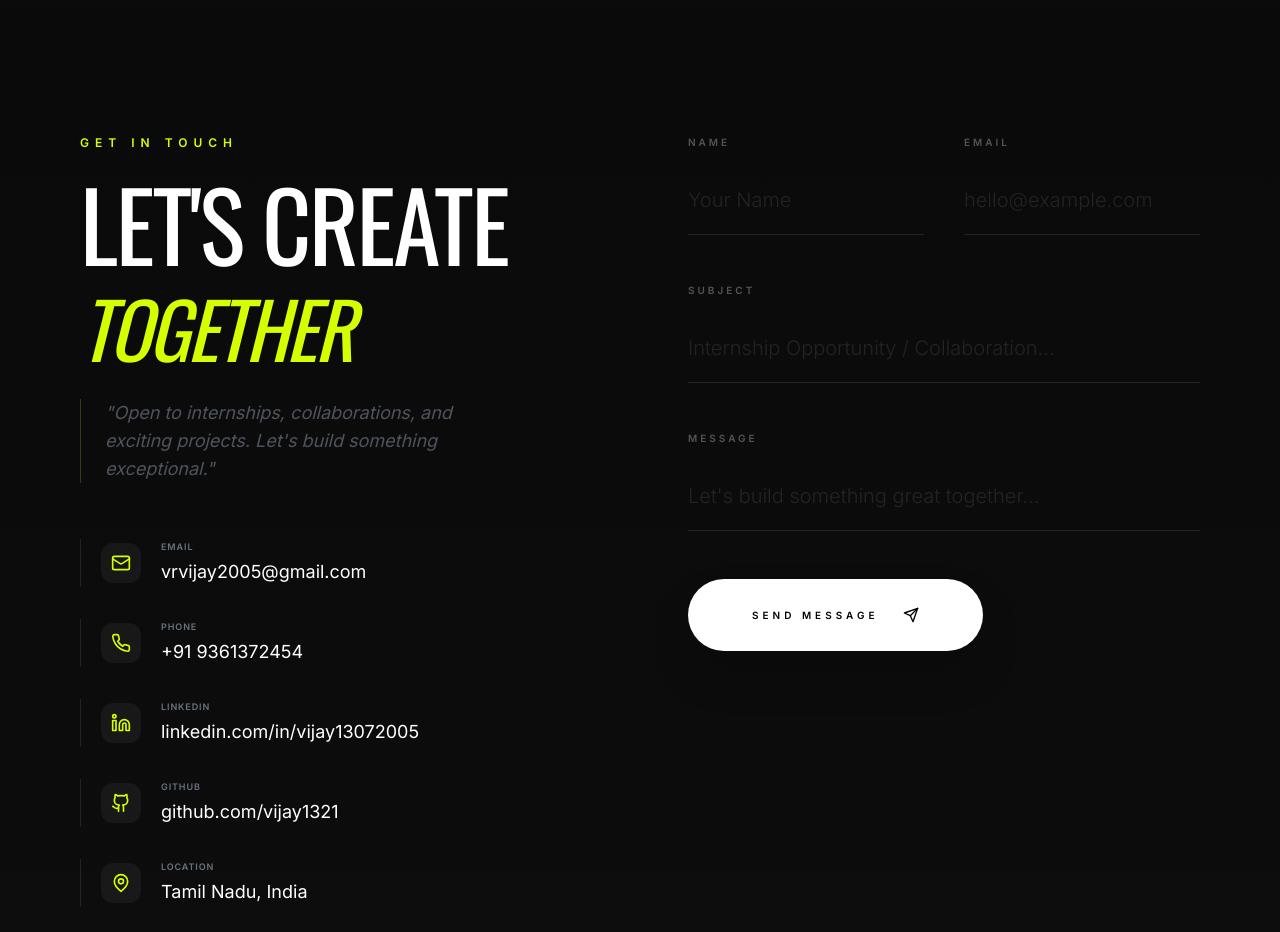
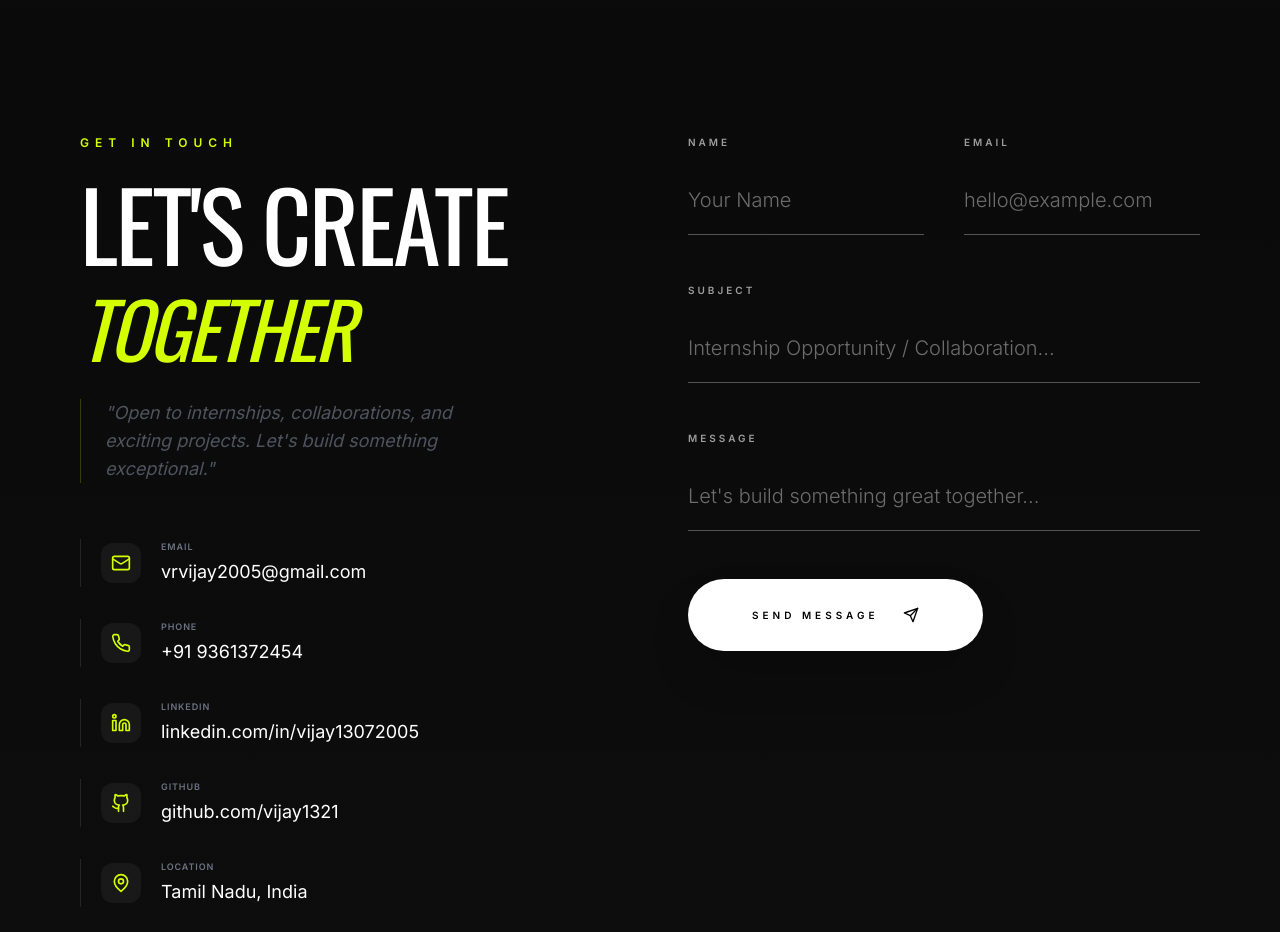
Before and after one commit to vijay1321/portfoliovijay, a React (Vite) app: page / in a window 1280 px wide. Shown: the part 7860-8792 px from the top of the page. Built offline with nearby package versions, Linux system fonts and the light colour scheme.

Commit message:
Enhance contact form visibility and contrast

```diff
--- a/src/components/Contact.jsx
+++ b/src/components/Contact.jsx
@@ -132,49 +132,49 @@ export default function Contact() {
             <input type="hidden" name="subject" value="New Submission from Portfolio" />
             <div className="grid grid-cols-1 md:grid-cols-2 gap-8 md:gap-10">
               <div className="flex flex-col gap-4">
-                <label htmlFor="name" className="text-[9px] md:text-[10px] uppercase tracking-[0.3em] text-white/30 font-sans font-black">Name</label>
+                <label htmlFor="name" className="text-[9px] md:text-[10px] uppercase tracking-[0.3em] text-white/60 font-sans font-black">Name</label>
                 <input
                   id="name"
                   name="name"
                   type="text"
                   placeholder="Your Name"
                   required
-                  className="bg-transparent border-b border-white/10 py-4 md:py-5 font-sans text-white focus:border-accent outline-none transition-all placeholder:text-white/10 text-base md:text-xl font-light"
+                  className="bg-transparent border-b border-white/30 py-4 md:py-5 font-sans text-white focus:border-accent outline-none transition-all placeholder:text-white/40 text-base md:text-xl font-light"
                 />
               </div>
               <div className="flex flex-col gap-4">
-                <label htmlFor="email" className="text-[9px] md:text-[10px] uppercase tracking-[0.3em] text-white/30 font-sans font-black">Email</label>
+                <label htmlFor="email" className="text-[9px] md:text-[10px] uppercase tracking-[0.3em] text-white/60 font-sans font-black">Email</label>
                 <input
                   id="email"
                   name="email"
                   type="email"
                   placeholder="hello@example.com"
                   required
-                  className="bg-transparent border-b border-white/10 py-4 md:py-5 font-sans text-white focus:border-accent outline-none transition-all placeholder:text-white/10 text-base md:text-xl font-light"
+                  className="bg-transparent border-b border-white/30 py-4 md:py-5 font-sans text-white focus:border-accent outline-none transition-all placeholder:text-white/40 text-base md:text-xl font-light"
                 />
               </div>
             </div>
 
             <div className="flex flex-col gap-4">
-              <label htmlFor="subject" className="text-[9px] md:text-[10px] uppercase tracking-[0.3em] text-white/30 font-sans font-black">Subject</label>
+              <label htmlFor="subject" className="text-[9px] md:text-[10px] uppercase tracking-[0.3em] text-white/60 font-sans font-black">Subject</label>
               <input
                 id="subject"
                 name="subject"
                 type="text"
                 placeholder="Internship Opportunity / Collaboration..."
-                className="bg-transparent border-b border-white/10 py-4 md:py-5 font-sans text-white focus:border-accent outline-none transition-all placeholder:text-white/10 text-base md:text-xl font-light"
+                className="bg-transparent border-b border-white/30 py-4 md:py-5 font-sans text-white focus:border-accent outline-none transition-all placeholder:text-white/40 text-base md:text-xl font-light"
               />
             </div>
 
             <div className="flex flex-col gap-4">
-              <label htmlFor="message" className="text-[9px] md:text-[10px] uppercase tracking-[0.3em] text-white/30 font-sans font-black">Message</label>
+              <label htmlFor="message" className="text-[9px] md:text-[10px] uppercase tracking-[0.3em] text-white/60 font-sans font-black">Message</label>
               <textarea
                 id="message"
                 name="message"
                 rows="1"
                 placeholder="Let's build something great together..."
                 required
-                className="bg-transparent border-b border-white/10 py-4 md:py-5 font-sans text-white focus:border-accent outline-none transition-all placeholder:text-white/10 text-base md:text-xl font-light resize-none overflow-hidden"
+                className="bg-transparent border-b border-white/30 py-4 md:py-5 font-sans text-white focus:border-accent outline-none transition-all placeholder:text-white/40 text-base md:text-xl font-light resize-none overflow-hidden"
                 onInput={(e) => {
                   e.target.style.height = 'auto';
                   e.target.style.height = e.target.scrollHeight + 'px';
```
